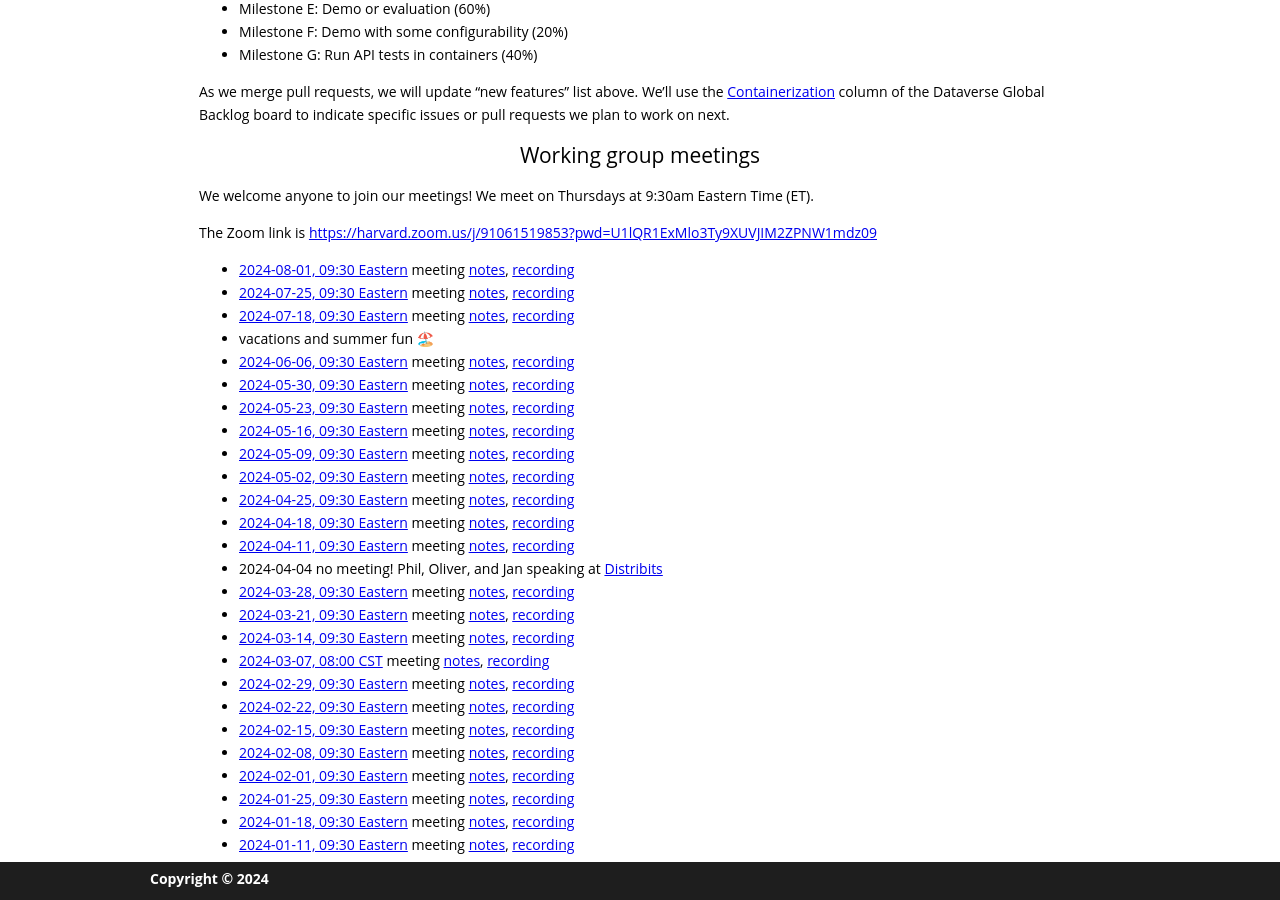
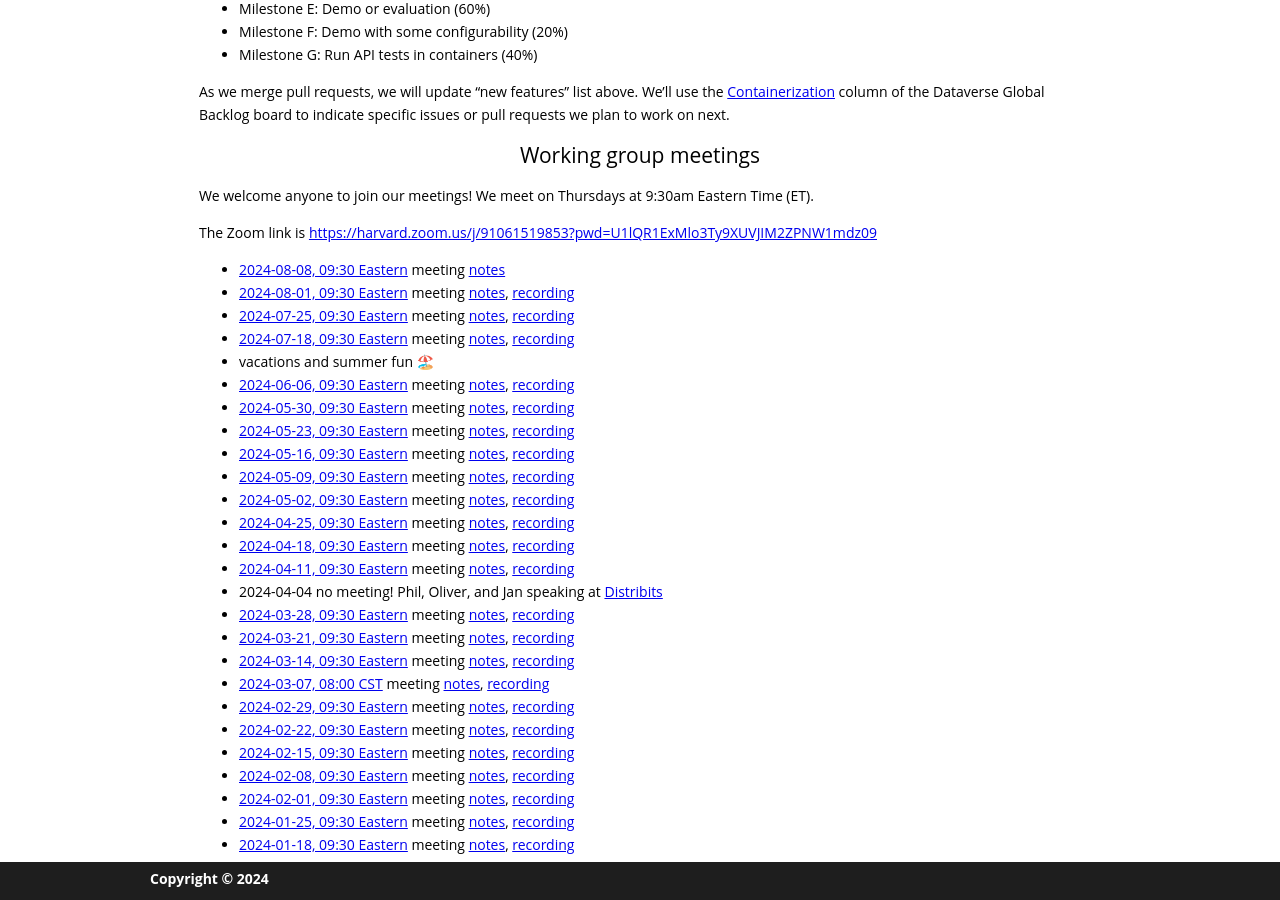
Before and after one commit to gdcc/ct.gdcc.io, a Jekyll site: the page built from index.md, in a window 1280 px wide and 900 px high, scrolled down 1703 px. Built offline with Jekyll 4.4.1, drawn with Linux system fonts in a browser that asks for light colours; our own code applies the rules of GitHub Pages for plain Markdown files.

Commit message:
add next meeting

```diff
--- a/index.md
+++ b/index.md
@@ -62,6 +62,7 @@ We welcome anyone to join our meetings! We meet on Thursdays at 9:30am Eastern T
 
 The Zoom link is <https://harvard.zoom.us/j/91061519853?pwd=U1lQR1ExMlo3Ty9XUVJIM2ZPNW1mdz09>
 
+- [2024-08-08, 09:30 Eastern](https://time.is/compare/0930_8_Aug_2024_in_Boston) meeting [notes](https://docs.google.com/document/d/1SdHpLCWWQRH0gqURbv1S_7JTIgWgu0hmfKxkee9Ad2M/edit?usp=sharing)
 - [2024-08-01, 09:30 Eastern](https://time.is/compare/0930_1_Aug_2024_in_Boston) meeting [notes](https://docs.google.com/document/d/1nm3BjpUS84jvh4bhDs3OUrA6wGHaNEfgi2MGZ4_1-qU/edit?usp=sharing), [recording](https://harvard.zoom.us/rec/share/TYufTkjgGRtXohXUjwvNrRr69rdP9ptxCh7zpAaNyRs64IIEib4BOpzeiE92Qd2u.wO4AzDin8vVJCWf4)
 - [2024-07-25, 09:30 Eastern](https://time.is/compare/0930_25_July_2024_in_Boston) meeting [notes](https://docs.google.com/document/d/13Zxg_iFiTOYfIJkUSmb7ytL-OeIc2vPGCuoOvtPAd6w/edit?usp=sharing), [recording](https://harvard.zoom.us/rec/share/qe2z_Zw-ZzmIRHraO0tDY6DNhe6j7d6ee8nszDBwqr-DEUNLFe081r7YJaxVeTlT.87dxNgGvYGs70Z55)
 - [2024-07-18, 09:30 Eastern](https://time.is/compare/0930_18_July_2024_in_Boston) meeting [notes](https://docs.google.com/document/d/1mdziHDJTIZGgI1ks8HFNTkfEfQqfsIRmNh4ufF516pk/edit?usp=sharing), [recording](https://harvard.zoom.us/rec/share/6YV8RWVgXNtANjLIpnGnL9tKN4AeMWbBjy_A6zzJu0dUgM48pOtYN8WU_J0mRSIl.9-ja80A1IHfF8cUW)
```
